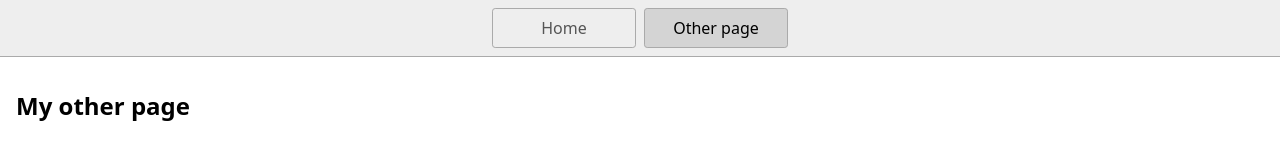
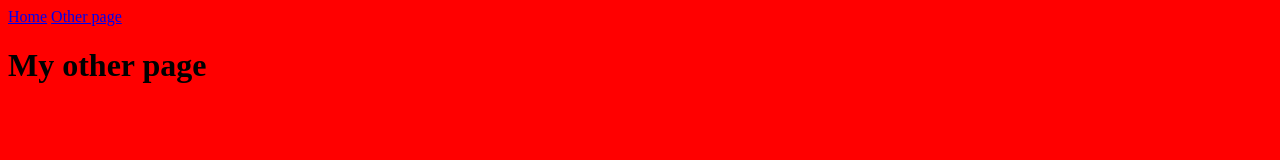
Before and after one commit to JulieKodehode/kodeloftG7_dag2, a plain HTML site: page page2.html in a window 1280 px wide. Drawn offline with Linux system fonts and the light colour scheme.

Commit message:
Kode fra undervisning

```diff
--- a/styles.css
+++ b/styles.css
@@ -1,46 +1,8 @@
-* {
-  box-sizing: border-box;
+body {
+  background-color: red;
 }
 
-body {
-  margin: 0;
-  font-family: system-ui, sans-serif;
-  color: black;
-  background-color: white;
+img {
+  height: 70%;
+  width: 30%;
 }
-
-nav {
-  display: flex;
-  flex-wrap: wrap;
-  align-items: center;
-  justify-content: center;
-  padding: 0.5rem;
-  gap: 0.5rem;
-  border-bottom: solid 1px #aaa;
-  background-color: #eee;
-}
-
-nav a {
-  display: inline-block;
-  min-width: 9rem;
-  padding: 0.5rem;
-  border-radius: 0.2rem;
-  border: solid 1px #aaa;
-  text-align: center;
-  text-decoration: none;
-  color: #555;
-}
-
-nav a[aria-current='page'] {
-  color: #000;
-  background-color: #d4d4d4;
-}
-
-main {
-  padding: 1rem;
-}
-
-h1 {
-  font-weight: bold;
-  font-size: 1.5rem;
-}
```
Also changed, not shown: index.html (+4 -3 lines).
